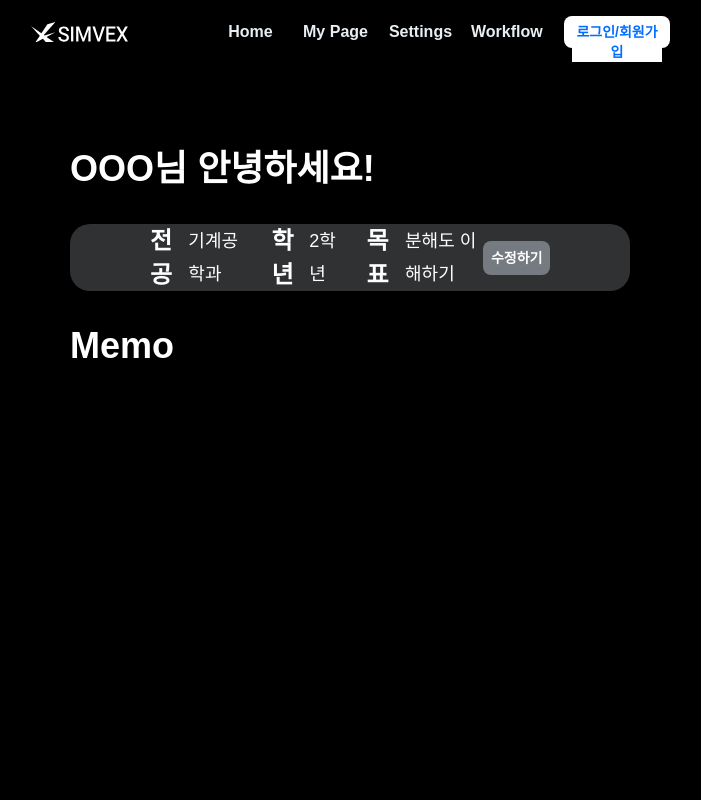
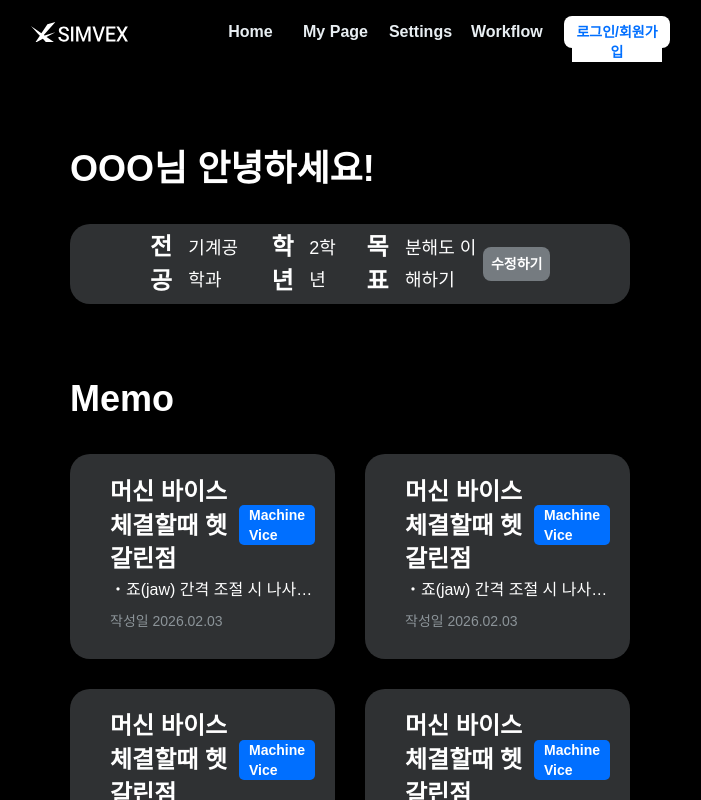
Before and after one commit to team-blaybus-runtime/team-blaybus-runtime_front, a Next.js app: page /mypage in a window 1280 px wide. Shown: the whole page, without its empty margins (290-991 px from the left). Built offline with nearby package versions, Linux system fonts and the light colour scheme.

Commit message:
feat(low): mypage 1차 완료

```diff
--- a/src/app/mypage/page.tsx
+++ b/src/app/mypage/page.tsx
@@ -5,8 +5,8 @@ import UserMemo from "@/component/mypage/UserMemo";
 
 export default function Mypage() {
   return (
-    <CenterColumn width="100%" height="100%" px="360px">
-      <Row width="100%" height="130px" pt="80px">
+    <CenterColumn width="100%" px="360px" flexShrink="0">
+      <Row width="100%" height="130px" pt="80px" flexShrink="0">
         <Font typo="title_1" color="neutral_0">
           OOO님 안녕하세요!
         </Font>
--- a/src/component/common/Layout.tsx
+++ b/src/component/common/Layout.tsx
@@ -24,9 +24,7 @@ const LayoutRoot = styled(Column)`
 `;
 
 const Content = styled.main`
-  flex: 1 1 auto;
-  min-height: 0;
-  height: 100%;
+  flex: 1 0 auto;
   display: flex;
   background-color: ${colors.neutral_1100};
   min-width: 1280px;
--- /dev/null
+++ b/src/component/common/Pagination.tsx
@@ -0,0 +1,190 @@
+"use client";
+
+import React, { useMemo } from "react";
+import styled from "styled-components";
+import { Row } from "@/styles/base/BaseComponents";
+import { Button, Img, Span } from "@/styles/base/BaseStyledTags";
+import { Font } from "@/styles/typo/typography";
+import colors from "@/styles/constant/colors";
+
+type PaginationItem = number | "ellipsis";
+
+type PaginationProps = {
+  currentPage: number;
+  totalPages: number;
+  onPageChange: (page: number) => void;
+  siblingCount?: number;
+  boundaryCount?: number;
+  disabled?: boolean;
+  className?: string;
+};
+
+const makeRange = (start: number, end: number) => {
+  if (end < start) return [];
+  return Array.from({ length: end - start + 1 }, (_, idx) => start + idx);
+};
+
+const getPaginationRange = (
+  currentPage: number,
+  totalPages: number,
+  siblingCount: number,
+  boundaryCount: number,
+): PaginationItem[] => {
+  const totalPageNumbers = boundaryCount * 2 + siblingCount * 2 + 3;
+
+  if (totalPages <= totalPageNumbers) {
+    return makeRange(1, totalPages);
+  }
+
+  const startPages = makeRange(1, boundaryCount);
+  const endPages = makeRange(totalPages - boundaryCount + 1, totalPages);
+
+  const siblingsStart = Math.max(
+    Math.min(
+      currentPage - siblingCount,
+      totalPages - boundaryCount - siblingCount * 2 - 1,
+    ),
+    boundaryCount + 2,
+  );
+  const siblingsEnd = Math.min(
+    Math.max(
+      currentPage + siblingCount,
+      boundaryCount + siblingCount * 2 + 2,
+    ),
+    totalPages - boundaryCount - 1,
+  );
+
+  const items: PaginationItem[] = [];
+  items.push(...startPages);
+
+  if (siblingsStart > boundaryCount + 2) {
+    items.push("ellipsis");
+  } else if (boundaryCount + 1 < siblingsStart) {
+    items.push(...makeRange(boundaryCount + 1, siblingsStart - 1));
+  }
+
+  items.push(...makeRange(siblingsStart, siblingsEnd));
+
+  if (siblingsEnd < totalPages - boundaryCount - 1) {
+    items.push("ellipsis");
+  } else if (siblingsEnd + 1 <= totalPages - boundaryCount) {
+    items.push(...makeRange(siblingsEnd + 1, totalPages - boundaryCount));
+  }
+
+  items.push(...endPages);
+  return items;
+};
+
+export default function Pagination({
+  currentPage,
+  totalPages,
+  onPageChange,
+  siblingCount = 1,
+  boundaryCount = 1,
+  disabled = false,
+  className,
+}: PaginationProps) {
+  if (totalPages <= 0) return null;
+
+  const safeCurrentPage = Math.min(Math.max(1, currentPage), totalPages);
+
+  const pages = useMemo(
+    () =>
+      getPaginationRange(
+        safeCurrentPage,
+        totalPages,
+        siblingCount,
+        boundaryCount,
+      ),
+    [safeCurrentPage, totalPages, siblingCount, boundaryCount],
+  );
+
+  const handlePageChange = (page: number) => {
+    if (disabled || page === safeCurrentPage) return;
+    onPageChange(page);
+  };
+
+  return (
+    <PaginationRow className={className}>
+      <IconButton
+        aria-label="이전 페이지"
+        disabled={disabled || safeCurrentPage === 1}
+        onClick={() => handlePageChange(safeCurrentPage - 1)}
+      >
+        <ArrowIcon
+          src="/icons/common/rightArrow.svg"
+          alt="prev"
+          $direction="left"
+        />
+      </IconButton>
+
+      {pages.map((item, index) =>
+        item === "ellipsis" ? (
+          <Ellipsis key={`ellipsis-${index}`}>…</Ellipsis>
+        ) : (
+          <PageButton
+            key={item}
+            aria-current={item === safeCurrentPage ? "page" : undefined}
+            $active={item === safeCurrentPage}
+            disabled={disabled}
+            onClick={() => handlePageChange(item)}
+          >
+            <Font typo="label_m" color={item === safeCurrentPage ? "neutral_0" : "neutral_500"}>
+              {item}
+            </Font>
+          </PageButton>
+        ),
+      )}
+
+      <IconButton
+        aria-label="다음 페이지"
+        disabled={disabled || safeCurrentPage === totalPages}
+        onClick={() => handlePageChange(safeCurrentPage + 1)}
+      >
+        <ArrowIcon
+          src="/icons/common/rightArrow.svg"
+          alt="next"
+          $direction="right"
+        />
+      </IconButton>
+    </PaginationRow>
+  );
+}
+
+const PaginationRow = styled(Row)`
+  align-items: center;
+  justify-content: center;
+  gap: 8px;
+`;
+
+const PageButton = styled(Button)<{ $active?: boolean }>`
+  width: 32px;
+  height: 32px;
+  border-radius: 8px;
+  background: ${({ $active }) => ($active ? colors.blue_700 : "transparent")};
+  border: ${({ $active }) =>
+    $active ? "none" : `1px solid ${colors.neutral_800}`};
+`;
+
+const IconButton = styled(Button)`
+  width: 32px;
+  height: 32px;
+  border-radius: 8px;
+  border: 1px solid ${colors.neutral_800};
+`;
+
+const ArrowIcon = styled(Img)<{ $direction: "left" | "right" }>`
+  width: 20px;
+  height: 20px;
+  transform: ${({ $direction }) =>
+    $direction === "left" ? "rotate(180deg)" : "none"};
+`;
+
+const Ellipsis = styled(Span)`
+  width: 32px;
+  height: 32px;
+  display: inline-flex;
+  align-items: center;
+  justify-content: center;
+  color: ${colors.neutral_500};
+`;
--- a/src/component/mypage/MemoCard.tsx
+++ b/src/component/mypage/MemoCard.tsx
@@ -1,5 +1,45 @@
+import { CenterRow, Column, Row } from "@/styles/base/BaseComponents";
+import { Font, FontLine } from "@/styles/typo/typography";
 import React from "react";
 
 export default function MemoCard() {
-  return <div>MemoCard</div>;
+  return (
+    <Column
+      width="100%"
+      bg="neutral_900"
+      borderRadius="20px"
+      p="20.5px 20px 20.5px 40px"
+    >
+      <Row width="100%" height="100%" alignItems="center" gridGap="10px">
+        <Font typo="title_2" color="neutral_0">
+          머신 바이스 체결할때 헷갈린점
+        </Font>
+        <CenterRow
+          width="fit-content"
+          height="fit-content"
+          px="10px"
+          bg="blue_700"
+          borderRadius="5px"
+        >
+          <Font typo="label_s" color="neutral_0">
+            Machine Vice
+          </Font>
+        </CenterRow>
+      </Row>
+
+      <Row width="100%" height="auto">
+        <FontLine typo="body_2" color="neutral_0" line={1}>
+          ・죠(jaw) 간격 조절 시 나사 피치 중요 ・체결 시 미끄럼 방지용 톱니
+          구조 확인 간격 조절 시 나사 피치 중요 ・체결 시 미끄럼 방지용 톱니
+          구조 확인
+        </FontLine>
+      </Row>
+
+      <Row width="100%" height="auto" py="9px">
+        <Font typo="caption_s" color="neutral_500">
+          작성일 2026.02.03
+        </Font>
+      </Row>
+    </Column>
+  );
 }
--- a/src/component/mypage/UserMemo.tsx
+++ b/src/component/mypage/UserMemo.tsx
@@ -1,13 +1,30 @@
-import { Column, Row } from "@/styles/base/BaseComponents";
+"use client";
+
+import { Column, Grid, Row } from "@/styles/base/BaseComponents";
+import Pagination from "@/component/common/Pagination";
 import { Font } from "@/styles/typo/typography";
 import React from "react";
+import MemoCard from "./MemoCard";
 
 export default function UserMemo() {
-  return <Column width="100%" height="100%" gridGap="30px">
-    <Row width="100%" height="90px">
-      <Font typo="title_1" color="neutral_0">
-        Memo
-      </Font>
-    </Row>
-  </Column>;
+  return (
+    <Column width="100%" gridGap="30px" flexShrink="0">
+      <Row width="100%" pt="40px">
+        <Font typo="title_1" color="neutral_0">
+          Memo
+        </Font>
+      </Row>
+      <Column width="100%" justifyContent="center" pb="43px" gridGap="30px">
+        <Grid gridTemplateColumns="repeat(2, 1fr)" gridGap="30px">
+          <MemoCard />
+          <MemoCard />
+          <MemoCard />
+          <MemoCard />
+          <MemoCard />
+          <MemoCard />
+        </Grid>
+        <Pagination currentPage={1} totalPages={7} onPageChange={() => {}} />
+      </Column>
+    </Column>
+  );
 }
--- a/src/component/mypage/UserSummary.tsx
+++ b/src/component/mypage/UserSummary.tsx
@@ -9,17 +9,17 @@ export default function UserSummary() {
   ] as const;
 
   return (
-    <CenterRow width="100%" height="140px" py="30px" >
+    <CenterRow width="100%" height="140px" py="30px" flexShrink="0">
       <CenterRow
         width="100%"
-        height="100%"
+        height="80px"
         px="80px"
         bg="neutral_900"
         borderRadius="20px"
         justifyContent="space-between"
       >
         {/* 학생 정보 관련 부분 */}
-        <Row width="100%" height="100%" gridGap="30px" alignItems="center">
+        <Row width="100%" gridGap="30px" alignItems="center">
           {summaryItems.map(({ label, value }) => (
             <CenterRow key={label} gridGap="10px">
               <Font typo="title_2" color="neutral_0">
--- a/src/styles/typo/typography.ts
+++ b/src/styles/typo/typography.ts
@@ -17,6 +17,15 @@ const Font = styled(Default)<{ color?: string }>`
   color: ${({ color }) => color || colors.black};
 `;
 
+const FontLine = styled(Font)<{ line?: number }>`
+  word-break: break-all;
+  text-overflow: ellipsis;
+  -webkit-box-orient: vertical;
+  display: -webkit-box;
+  -webkit-line-clamp: ${(props) => props.line ?? 0};
+  overflow: hidden;
+`;
+
 const fonts = { ...fontFamily };
 
-export { Font, fonts };
+export { Font, FontLine, fonts };
```
